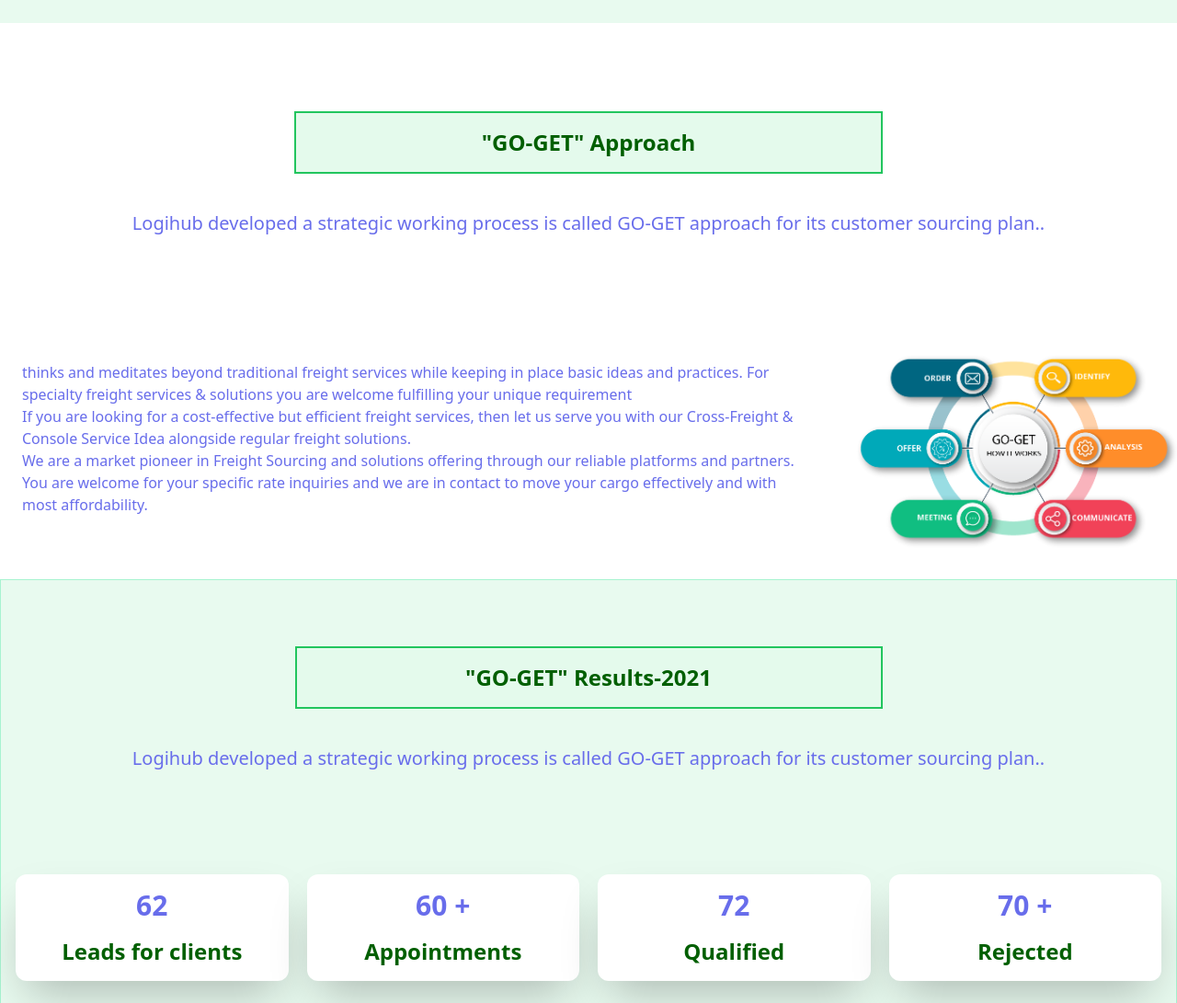
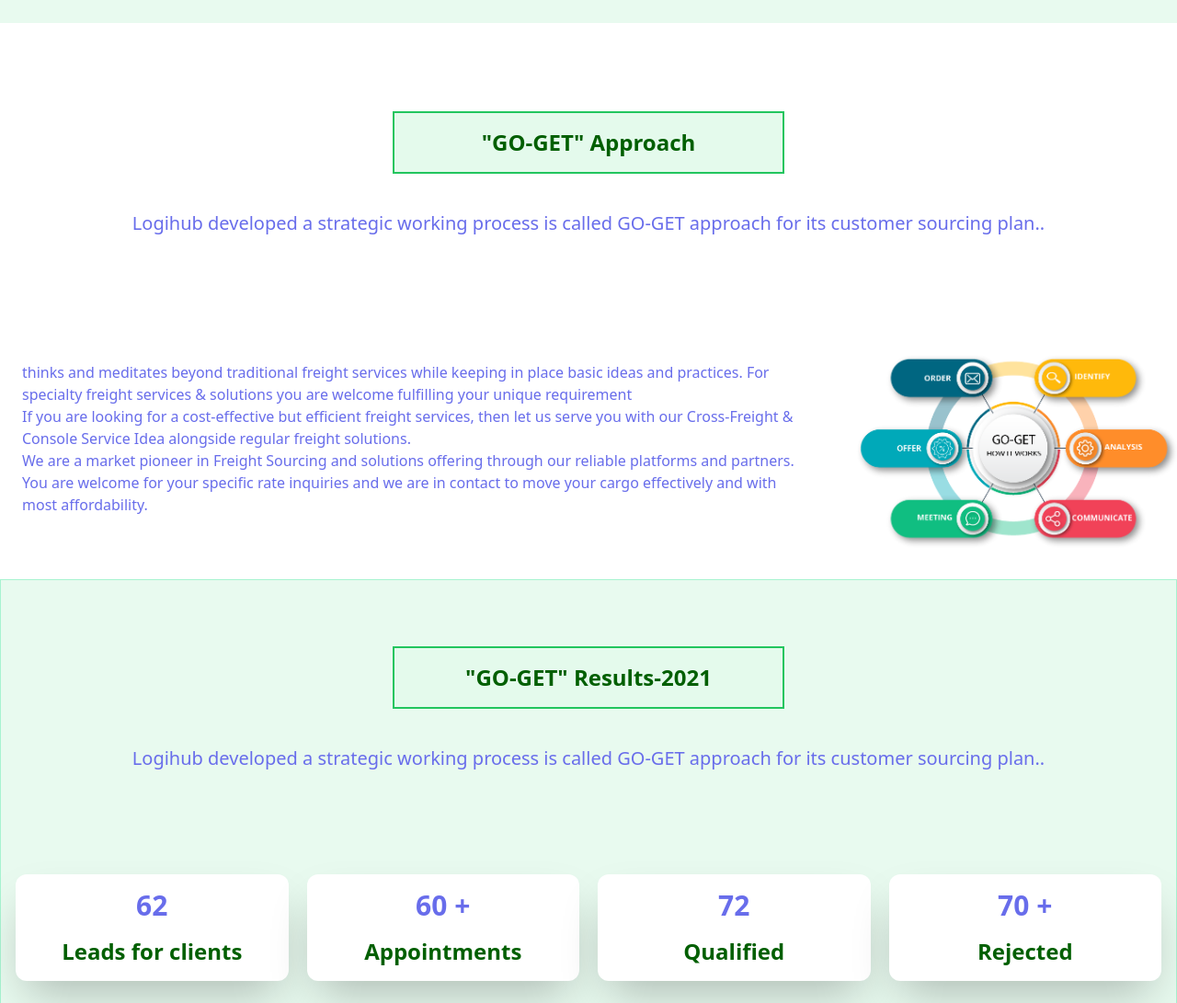
Before and after one commit to mominulhouqe/logihub, a website: page index.html in a window 1280 px wide. Shown: the part 3340-4431 px from the top of the page at 92% size. Drawn offline with nearby package versions, Linux system fonts and the light colour scheme.

Commit message:
updated navber

```diff
--- a/index.html
+++ b/index.html
@@ -300,7 +300,7 @@
       <div class="py-12">
         <h1
           text
-          class="text-center font-semibold mt-6 py-4 text-2xl bg-[#E4FAEC] text-[#005F00] border-2 border-green-500 w-6/12 mx-auto"
+          class="text-center font-semibold mt-6 py-4 text-2xl bg-[#E4FAEC] text-[#005F00] border-2 border-green-500 w-4/12 mx-auto"
         >
           "GO-GET" Approach
         </h1>
@@ -349,7 +349,7 @@
       <div class="py-12">
         <h1
           text
-          class="text-center font-semibold mt-6 py-4 text-2xl bg-[#E4FAEC] text-[#005F00] border-2 border-green-500 w-6/12 mx-auto"
+          class="text-center font-semibold mt-6 py-4 text-2xl bg-[#E4FAEC] text-[#005F00] border-2 border-green-500 w-4/12 mx-auto"
         >
           "GO-GET" Results-2021
         </h1>
@@ -510,7 +510,7 @@
     <!-- footer start here -->
     <section>
       <footer class="bg-[#E8FAEF]  py-8">
-        <div class="container mx-auto px-4">
+        <div class="px-6">
           <div class="flex flex-col md:flex-row justify-evenly my-12">
             <div class="mb-4 md:mb-0">
               <h2 class="text-lg font-bold text-[#005F00] my-4">Office Bangladesh</h2>
```
